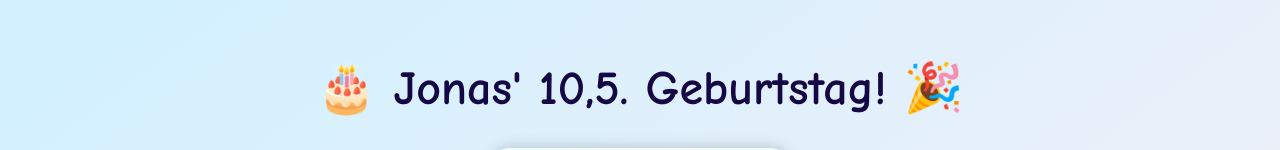
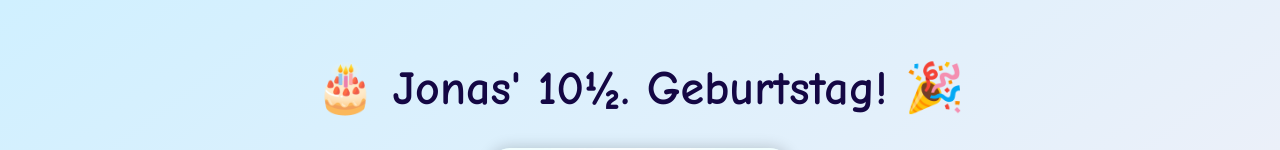
Before and after one commit to ruedigerthingit/jonas10, a plain HTML site: page index.html in a window 1280 px wide. Shown: the top 150 px of the page. Drawn offline with Linux system fonts and the light colour scheme.

Commit message:
Update index.html

```diff
--- a/index.html
+++ b/index.html
@@ -91,7 +91,7 @@
 
 <body>
 
-  <h1>🎂 Jonas' 10,5. Geburtstag! 🎉</h1>
+  <h1>🎂 Jonas' 10½. Geburtstag! 🎉</h1>
   <img src="fledermaus2.jpeg" alt="Lustige Robo-Fledermaus">
 
   <div class="info">
```
